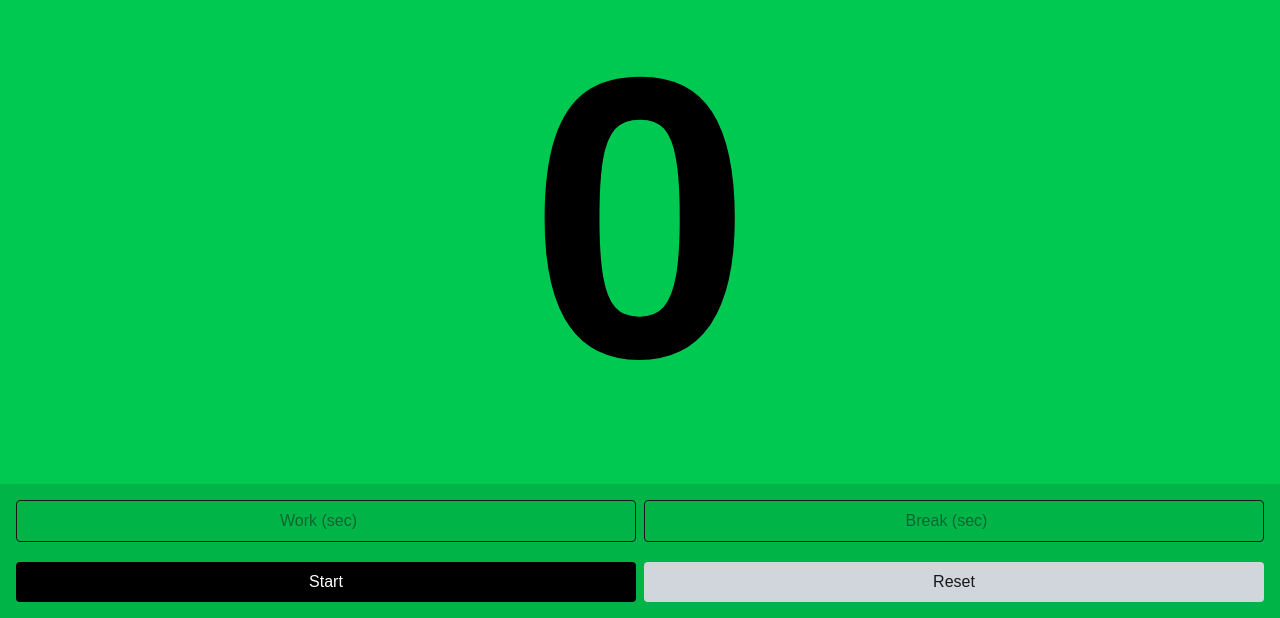
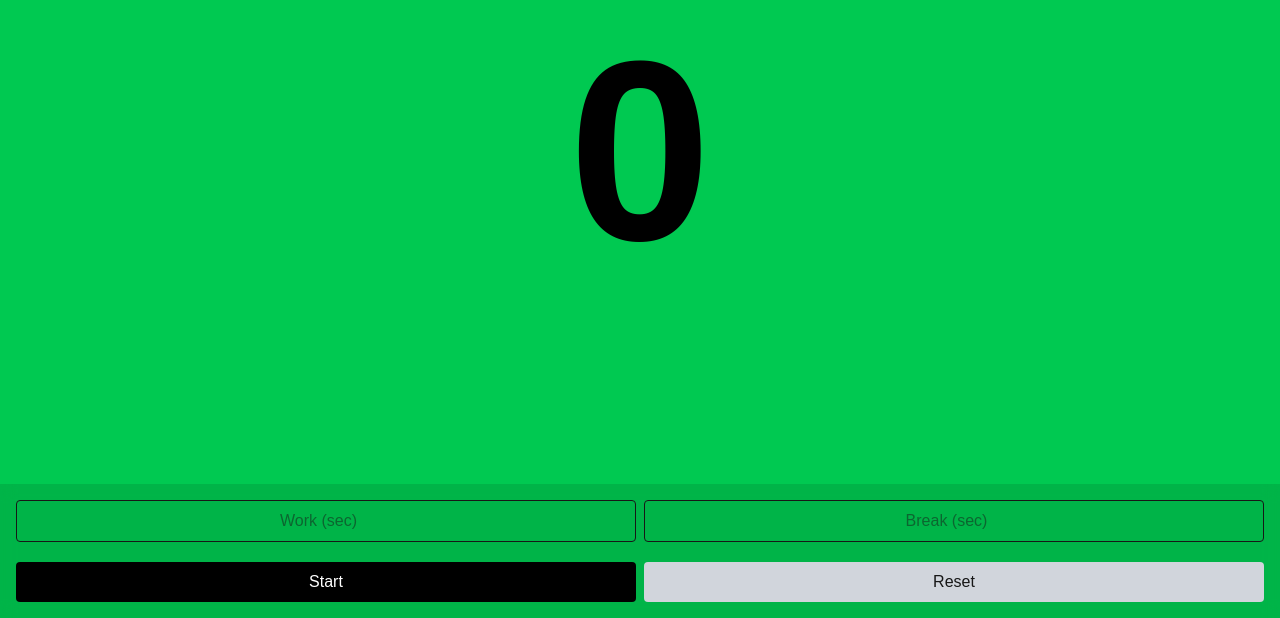
Before and after one commit to Mher119/timer, a Next.js app: page / in a window 1280 px wide. Shown: the part 182-800 px from the top of the page. Built offline with nearby package versions, Linux system fonts and the light colour scheme.

Commit message:
2nd commit

```diff
--- a/app/components/Timer.tsx
+++ b/app/components/Timer.tsx
@@ -1,7 +1,6 @@
 "use client";
 
 import { useRef, useState, useEffect } from "react";
-import TimerDisplay from "./TimerDisplay";
 import TimerControls from "./TimerControls";
 
 type Mode = "work" | "break";
@@ -48,11 +47,36 @@ export default function Timer() {
 
   return (
     <div className="relative h-screen w-screen">
-      {/* Timer full-screen background */}
-      <TimerDisplay seconds={secondsLeft} mode={mode} />
+      {/* Full-screen background color */}
+      <div
+        className={`absolute top-0 left-0 w-full h-full ${
+          mode === "work"
+            ? "bg-green-500"
+            : secondsLeft <= 5
+            ? "bg-yellow-500"
+            : "bg-red-500"
+        }`}
+      ></div>
 
-      {/* Controls fixed at bottom */}
-      <div className="absolute bottom-0 left-0 w-full p-4 bg-black/10 backdrop-blur-sm">
+      {/* Timer number centered */}
+      <div className="relative z-10 flex flex-col h-screen">
+       <div className="flex-1 flex items-center justify-center px-4">
+  <span
+    className="font-bold text-black text-center"
+    style={{
+      // Ensures number scales but stays within screen width
+      fontSize: "clamp(3rem, 20vw, 50vh)",
+      lineHeight: 1,
+      wordBreak: "break-word",
+    }}
+  >
+    {secondsLeft}
+  </span>
+</div>
+
+
+        {/* Buttons at bottom with semi-transparent background */}
+        <div className="w-full p-4 bg-black/10 backdrop-blur-sm z-10">
           <TimerControls
             running={running}
             setRunning={setRunning}
@@ -65,8 +89,9 @@ export default function Timer() {
             breakTime={breakTime}
             setSecondsLeft={setSecondsLeft}
             playSound={playSound}
-          setMode={setMode} // pass setMode to controls
+            setMode={setMode}
           />
+        </div>
       </div>
     </div>
   );
--- a/app/components/TimerDisplay.tsx
+++ b/app/components/TimerDisplay.tsx
@@ -9,20 +9,23 @@ export default function TimerDisplay({ seconds, mode }: Props) {
   const isBlinking = seconds > 0 && seconds <= 5;
   const visible = !isBlinking || Math.floor(seconds * 2) % 2 === 0;
 
-  // Background color
   const bg =
     mode === "work"
-      ? "bg-green-500"            // always green for work
+      ? "bg-green-500"
       : seconds <= 5
-      ? "bg-yellow-500"           // last 5 sec of break
-      : "bg-red-500";             // normal break
+      ? "bg-yellow-500"
+      : "bg-red-500";
 
   return (
-    <div className={`flex-1 flex items-center justify-center ${bg} w-full h-full`}>
+    <div className={`flex-1 flex items-center justify-center w-full h-full ${bg}`}>
       {visible && (
         <span
           className="font-bold text-black"
-          style={{ fontSize: "min(50vh, 650px)" }} // responsive max font size
+          style={{
+            fontSize: "min(50vh, 500px)", // scales number independently
+            lineHeight: 1,
+            textAlign: "center",
+          }}
         >
           {seconds}
         </span>
```
Lines whose indentation alone changed are shown as unchanged.
